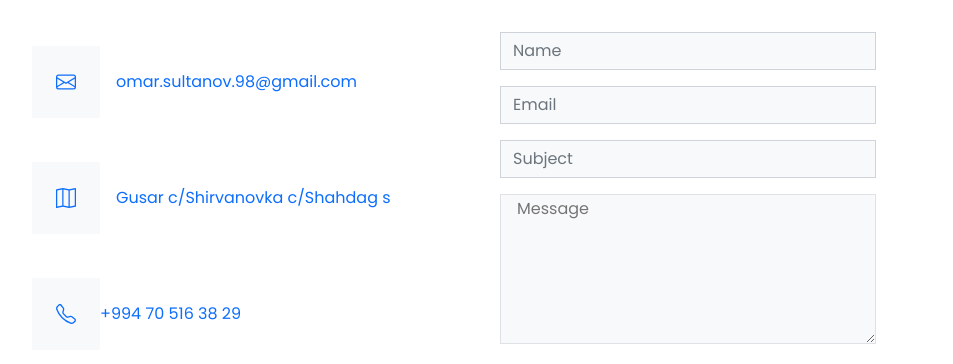
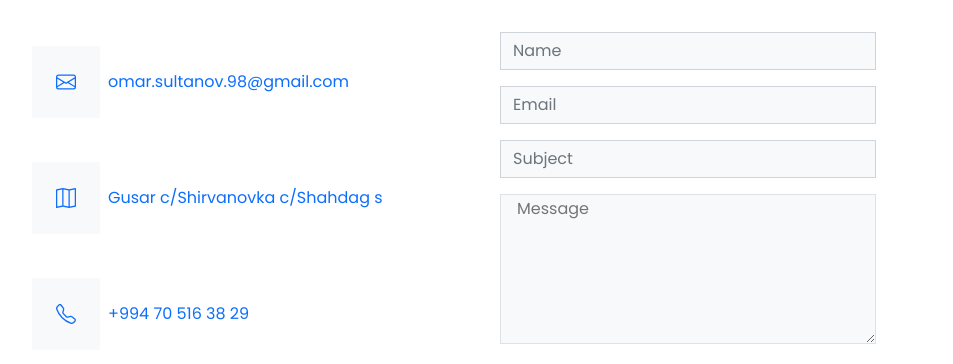
Before and after one commit to Omar0538/portfolio, a plain HTML site: page index.html in a window 1280 px wide. Shown: the part 3148-3512 px from the top of the page, without its empty margins (312-1265 px from the left). Drawn offline with nearby package versions, Linux system fonts and the light colour scheme; files whose address does not match are found by name.

Commit message:
update padding

```diff
--- a/index.html
+++ b/index.html
@@ -378,7 +378,7 @@
                                         <path d="M0 4a2 2 0 0 1 2-2h12a2 2 0 0 1 2 2v8a2 2 0 0 1-2 2H2a2 2 0 0 1-2-2V4zm2-1a1 1 0 0 0-1 1v.217l7 4.2 7-4.2V4a1 1 0 0 0-1-1H2zm13 2.383l-4.758 2.855L15 11.114v-5.73zm-.034 6.878L9.271 8.82 8 9.583 6.728 8.82l-5.694 3.44A1 1 0 0 0 2 13h12a1 1 0 0 0 .966-.739zM1 11.114l4.758-2.876L1 5.383v5.73z"/>
                                       </svg>
                                 </a>
-                                <a href="#" class="text-decoration-none px-3">omar.sultanov.98@gmail.com</a>
+                                <a href="#" class="text-decoration-none px-2">omar.sultanov.98@gmail.com</a>
                             </div>
                             <div class="d-flex align-items-center flex-column-start my-3" style="width: 400px; height: 100px;" >
                                 <a href="#" class="bg-light p-4">
@@ -386,7 +386,7 @@
                                         <path fill-rule="evenodd" d="M15.817.113A.5.5 0 0 1 16 .5v14a.5.5 0 0 1-.402.49l-5 1a.502.502 0 0 1-.196 0L5.5 15.01l-4.902.98A.5.5 0 0 1 0 15.5v-14a.5.5 0 0 1 .402-.49l5-1a.5.5 0 0 1 .196 0L10.5.99l4.902-.98a.5.5 0 0 1 .415.103zM10 1.91l-4-.8v12.98l4 .8V1.91zm1 12.98l4-.8V1.11l-4 .8v12.98zm-6-.8V1.11l-4 .8v12.98l4-.8z"/>
                                       </svg>
                                 </a>
-                                <a href="#" class="text-decoration-none px-3">Gusar c/Shirvanovka c/Shahdag s </a>
+                                <a href="#" class="text-decoration-none px-2">Gusar c/Shirvanovka c/Shahdag s </a>
                             </div>
                             <div class="d-flex align-items-center flex-column-start" style="width: 400px; height: 100px;" >
                                 <a href="#" class="bg-light p-4">
@@ -394,7 +394,7 @@
                                         <path d="M3.654 1.328a.678.678 0 0 0-1.015-.063L1.605 2.3c-.483.484-.661 1.169-.45 1.77a17.568 17.568 0 0 0 4.168 6.608 17.569 17.569 0 0 0 6.608 4.168c.601.211 1.286.033 1.77-.45l1.034-1.034a.678.678 0 0 0-.063-1.015l-2.307-1.794a.678.678 0 0 0-.58-.122l-2.19.547a1.745 1.745 0 0 1-1.657-.459L5.482 8.062a1.745 1.745 0 0 1-.46-1.657l.548-2.19a.678.678 0 0 0-.122-.58L3.654 1.328zM1.884.511a1.745 1.745 0 0 1 2.612.163L6.29 2.98c.329.423.445.974.315 1.494l-.547 2.19a.678.678 0 0 0 .178.643l2.457 2.457a.678.678 0 0 0 .644.178l2.189-.547a1.745 1.745 0 0 1 1.494.315l2.306 1.794c.829.645.905 1.87.163 2.611l-1.034 1.034c-.74.74-1.846 1.065-2.877.702a18.634 18.634 0 0 1-7.01-4.42 18.634 18.634 0 0 1-4.42-7.009c-.362-1.03-.037-2.137.703-2.877L1.885.511z"/>
                                       </svg>
                                 </a>
-                                <a href="#" class="text-decoration-none px-">+994 70 516 38 29</a>
+                                <a href="#" class="text-decoration-none px-2">+994 70 516 38 29</a>
                             </div>
                         </div>
                         <div class="col-6" style="width: 400px;">
```
